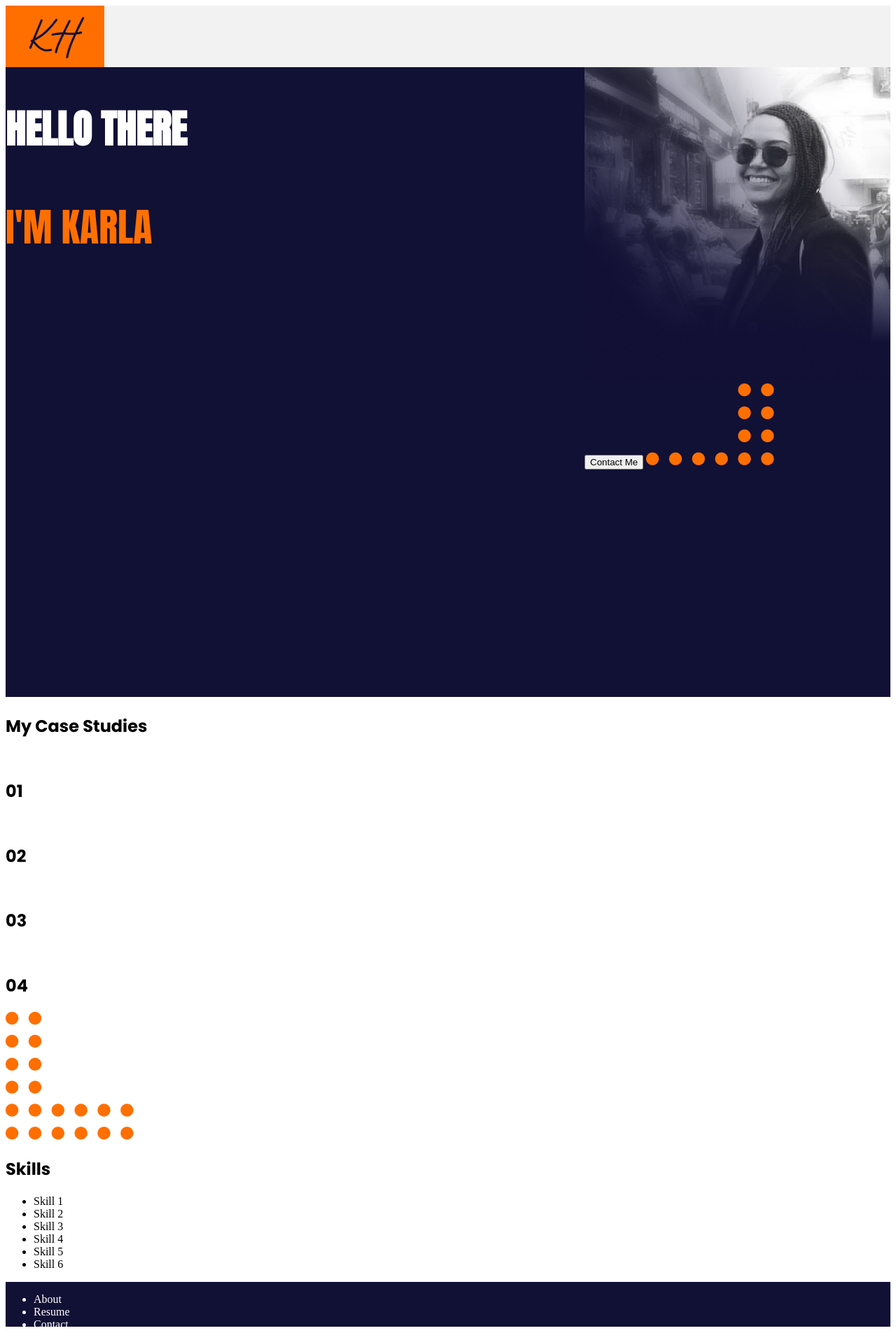
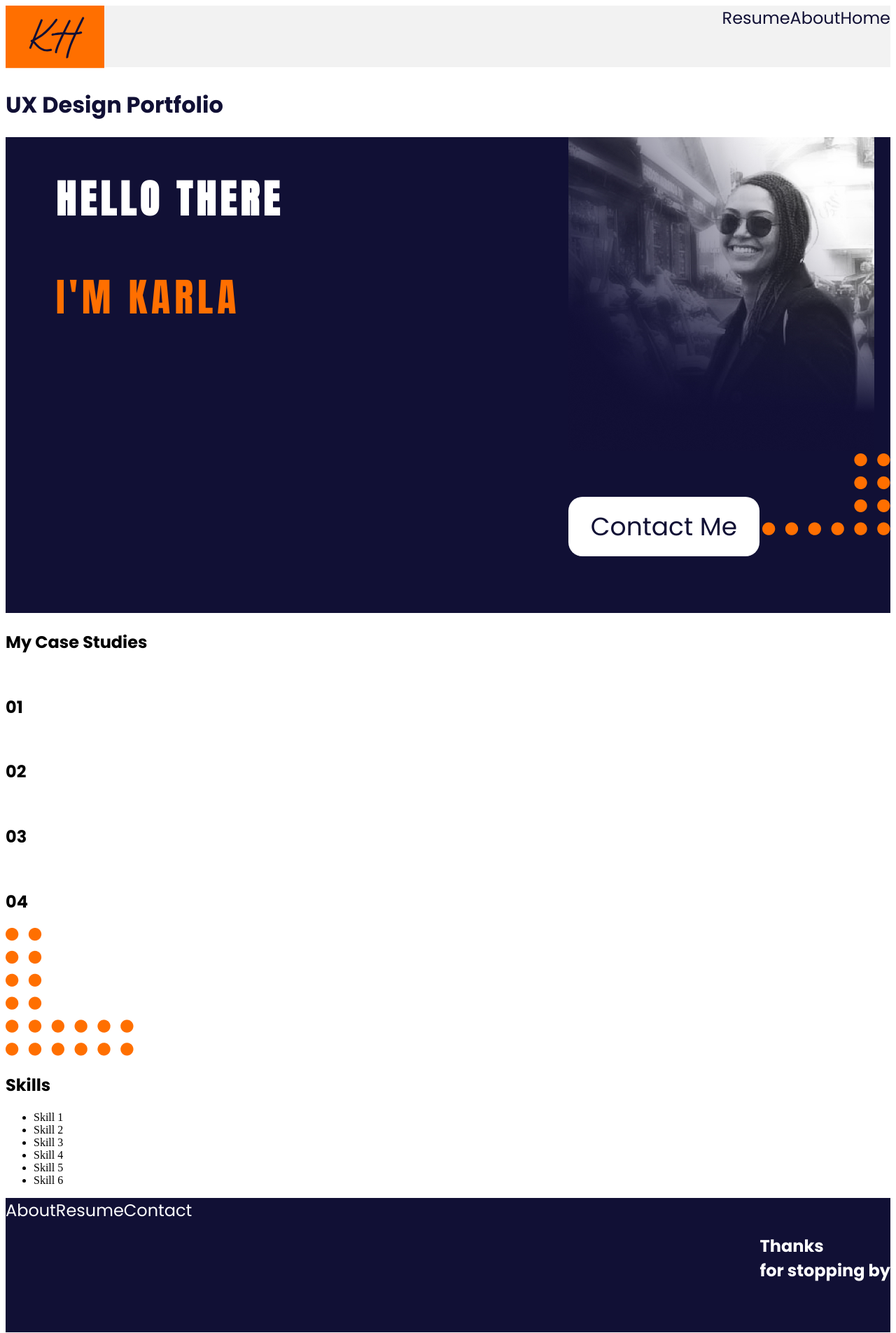
Before and after one commit to kherreraux/Portfolio_Homework_17, a plain HTML site: page index.html in a window 1280 px wide. Shown: the whole page at 70% size. Drawn offline with Linux system fonts and the light colour scheme.

Commit message:
Added more stylistic changes
Added hover states,
Fixed lists orientation/direction,
Stylized Button,
Made some changes to footer

```diff
--- a/css/style.css
+++ b/css/style.css
@@ -10,7 +10,7 @@ p {
 /* Header-Nav Section*/
 header{
   display:inline
-  margin:8px 0;
+  margin:0;
   width:100%;
   height: 88px;
   background-color: #f2f2f2;
@@ -19,7 +19,6 @@ header{
 }
 
 .leftNav{
-  display:inline-block
   float:left;
 }
 
@@ -30,13 +29,25 @@ header{
 .rightNav ul{
   font-size:24px;
   font-weight:600px;
+  list-style-type:none;
+  margin:0;
+  padding:0;
+  overflow:hidden;
 }
+
+.rightNav li{
+  float: right;
+}
+.rightNav li:hover{
+  color:#ff6f00
+}
+
 
 /* Hero Section*/
 .heroSection{
   display:inline-block;
   background-color: #111035;
-  height: 900px;
+  height: 680px;
   width:100%;
 }
 
@@ -44,12 +55,16 @@ header{
   color:#ff6f00;
   font-size: 56px;
   font-family: anton;
+  letter-spacing:6px;
+  margin-left:72px;
 }
 
 .heroSection h1{
   color:white;
   font-size: 56px;
   font-family: anton;
+  letter-spacing:6px;
+  margin-left:72px;
 }
 
 .heroLeft{
@@ -62,13 +77,63 @@ header{
 .contact{
   display:block
 }
+button{
+  background-color:white;
+  color:#111035;
+  border: 3px;
+  border-radius: 20px;
+  padding:15px 32px;
+  text-align:center;
+  text-decoration:none;
+  display:inline-block;
+  font-size: 36px;
+  font-family:poppins;
+  font-weight:700px;
+}
+
+button:hover{
+  background-color:#ff6f00;
+  color:white;
+  border: 3px;
+  border-radius: 20px;
+  padding:15px 32px;
+  text-align:center;
+  text-decoration:none;
+  display:inline-block;
+  font-size: 36px;
+  font-family:poppins;
+  font-weight:900
+}
 /* Content Section*/
 
 /* Footer Section*/
 footer{
   display:inline-block;
+  position: relative;
   color:white;
   background-color: #111035;
   width:100%;
-  height:64px;
+  height: 192px;
 }
+
+footer ul{
+  font-size:24px;
+  font-weight:600px;
+  font-family: poppins;
+  list-style-type:none;
+  margin:0px;
+  padding:0px;
+  overflow:hidden;
+}
+
+footer li{
+  float: left;
+}
+
+footer li:hover{
+  color:#ff6f00
+}
+footer h1{
+  float: right;
+  font-size: 24px;
+}
```
